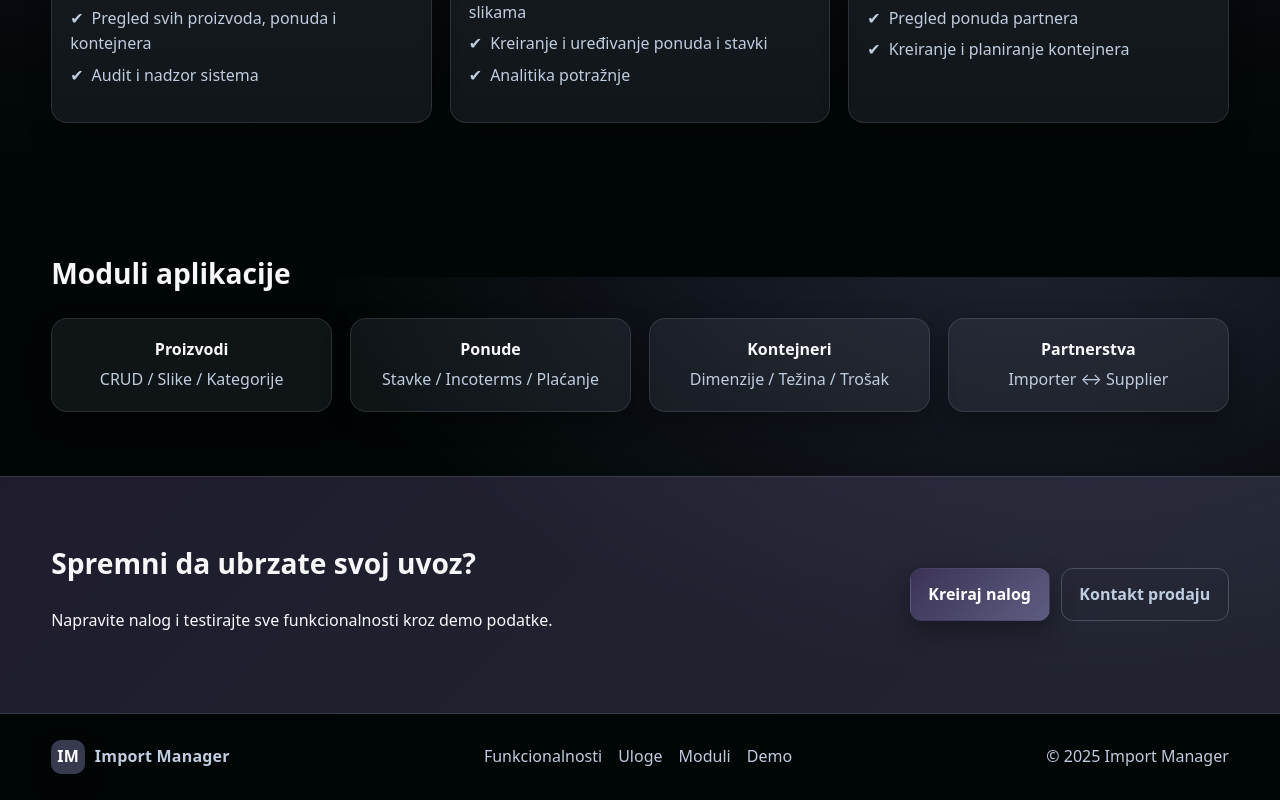
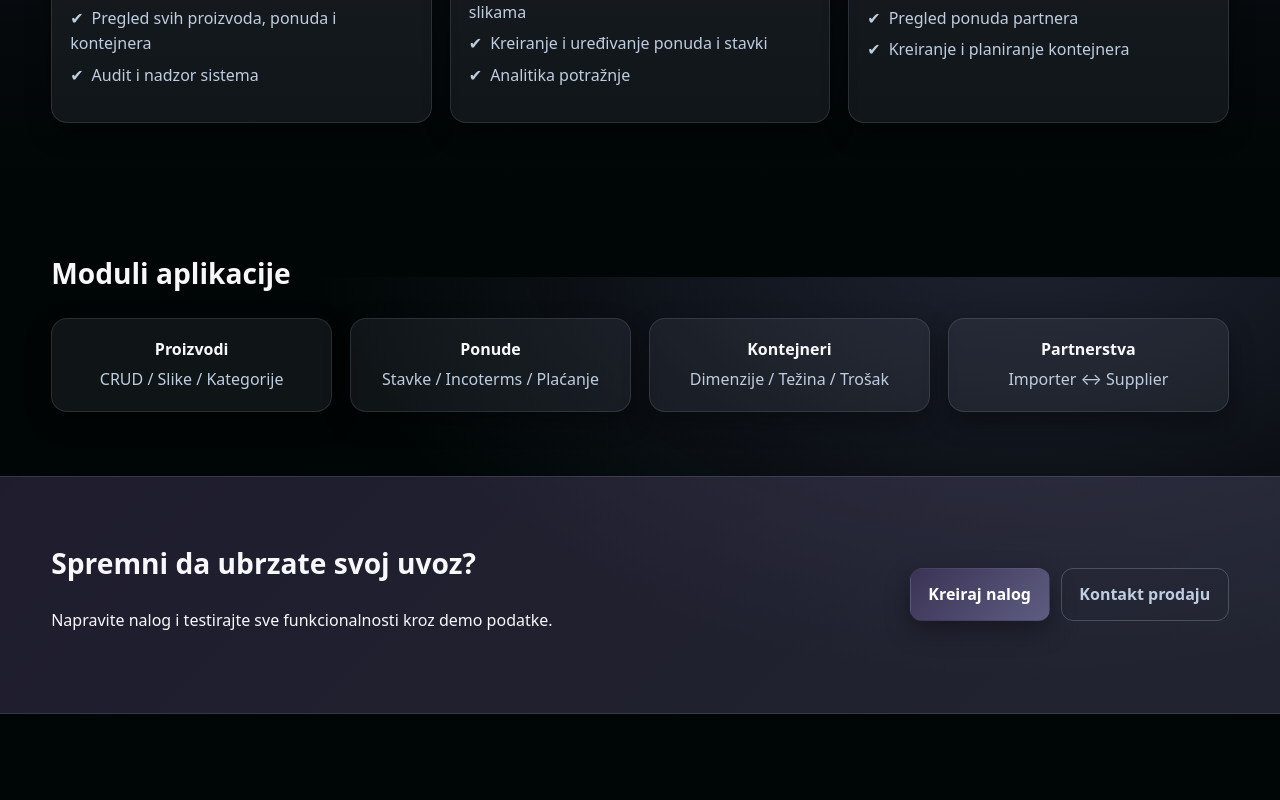
Before and after one commit to elab-development/internet-tehnologije-2024-projekat-appzauvoznike_2021_0392, a React (Create React App) app in the folder domaci2/: page / in a window 1280 px wide. Shown: the part 1323-2123 px from the top of the page. After the commit the page ends 2037 px from the top, so only its background shows below. Built offline with nearby package versions, Linux system fonts and the light colour scheme.

Commit message:
kreirana reusalbe komponenta za navigaciju

```diff
--- a/domaci2/src/App.js
+++ b/domaci2/src/App.js
@@ -1,10 +1,12 @@
 
 import './App.css';
+import Navbar from './components/Navbar';
 import Home from './pages/Home';
 
 function App() {
   return (
     <div className="App">
+      <Navbar></Navbar>
       <Home></Home>
     </div>
   );
--- /dev/null
+++ b/domaci2/src/components/Navbar.jsx
@@ -0,0 +1,22 @@
+import React from "react";
+
+
+export default function Navbar() {
+  return (
+    <header className="header">
+      <div className="container header__inner">
+        <div className="brand">
+          <span className="brand__logo">IM</span>
+          <span className="brand__name">Import Manager</span>
+        </div>
+
+        <nav className="nav">
+          <a href="#features">Funkcionalnosti</a>
+          <a href="#roles">Uloge</a>
+          <a href="#modules">Moduli</a>
+          <a href="#cta" className="btn btn--ghost">Demo</a>
+        </nav>
+      </div>
+    </header>
+  );
+}
--- a/domaci2/src/pages/Home.jsx
+++ b/domaci2/src/pages/Home.jsx
@@ -4,21 +4,7 @@ import "./home.css";
 export default function Home() {
   return (
     <div className="site">
-      <header className="header">
-        <div className="container header__inner">
-          <div className="brand">
-            <span className="brand__logo">IM</span>
-            <span className="brand__name">Import Manager</span>
-          </div>
 
-          <nav className="nav">
-            <a href="#features">Funkcionalnosti</a>
-            <a href="#roles">Uloge</a>
-            <a href="#modules">Moduli</a>
-            <a href="#cta" className="btn btn--ghost">Demo</a>
-          </nav>
-        </div>
-      </header>
 
       <main>
         {/* Hero */}
@@ -164,21 +150,7 @@ export default function Home() {
         </section>
       </main>
 
-      <footer className="footer">
-        <div className="container footer__inner">
-          <div className="brand brand--muted">
-            <span className="brand__logo">IM</span>
-            <span className="brand__name">Import Manager</span>
-          </div>
-          <nav className="footer__nav">
-            <a href="#features">Funkcionalnosti</a>
-            <a href="#roles">Uloge</a>
-            <a href="#modules">Moduli</a>
-            <a href="#cta">Demo</a>
-          </nav>
-          <div className="footer__copy">© {new Date().getFullYear()} Import Manager</div>
-        </div>
-      </footer>
+
     </div>
   );
 }
```
Also changed, not shown: domaci2/src/api/axios.js (added, +15 -0 lines).
